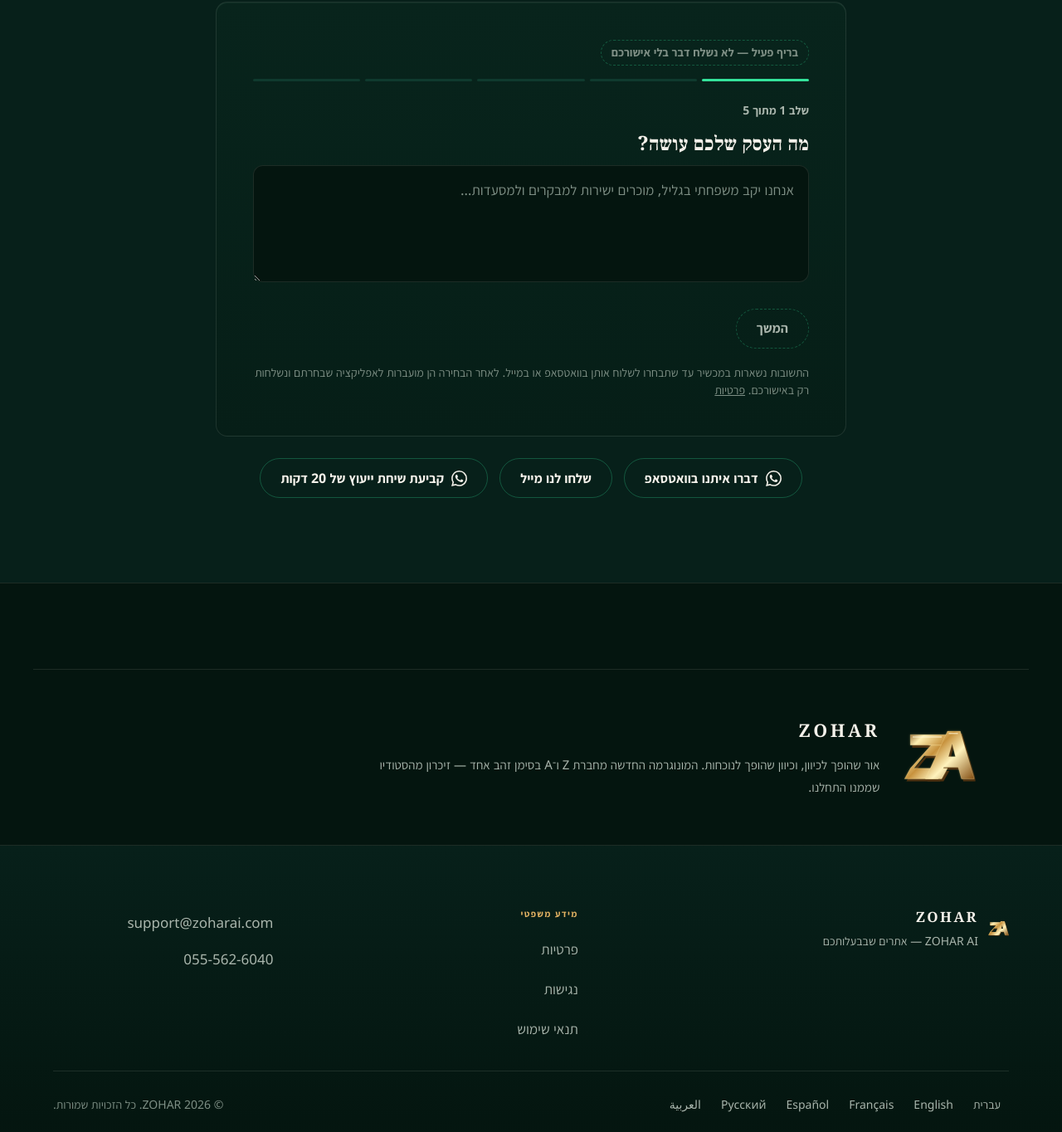
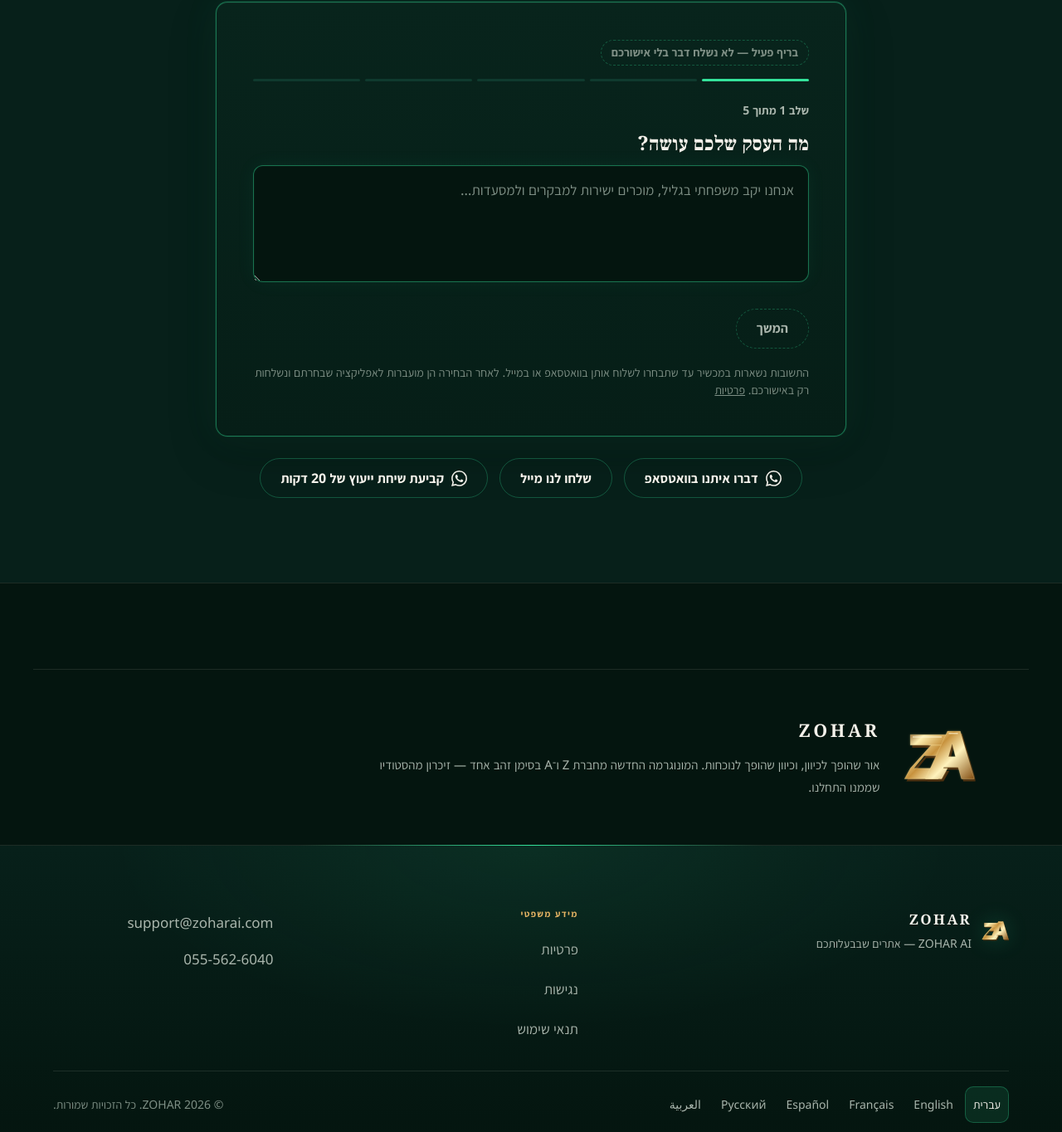
Before and after one commit to mplus770-ui/marketing-site, an Eleventy site: page src/home.njk in a window 1280 px wide. Shown: the part 7936-9300 px from the top of the page at 83% size. Built offline with nearby package versions, Linux system fonts and the light colour scheme; Eleventy itself is replaced by a stand-in of ours; files that its build step writes are made by us from their sources.

Commit message:
polish(hero): brighten portfolio film and conversion surfaces

```diff
--- a/src/_includes/components/footer.njk
+++ b/src/_includes/components/footer.njk
@@ -18,7 +18,7 @@
     </div>
     <div class="foot-bottom">
       <nav class="foot-langs" aria-label="{{ strings.nav.language }}">
-        {% for l in locales %}{% if l.ready %}{% set localPage = l.buildPath ~ (pageSlug ~ '/' if pageSlug else '') %}<a href="{{ (l | absPageUrl(domains, pageSlug or '')) or localPage }}" lang="{{ l.code }}" hreflang="{{ l.hreflang }}">{{ l.endonym }}</a>{% endif %}{% endfor %}
+        {% for l in locales %}{% if l.ready %}{% set localPage = l.buildPath ~ (pageSlug ~ '/' if pageSlug else '') %}<a href="{{ (l | absPageUrl(domains, pageSlug or '')) or localPage }}" lang="{{ l.code }}" hreflang="{{ l.hreflang }}"{% if l.code == loc.code %} aria-current="page"{% endif %}>{{ l.endonym }}</a>{% endif %}{% endfor %}
       </nav>
       <p class="xs">© 2026 {{ site.brand }}. {{ strings.footer.rights }}</p>
     </div>
--- a/src/assets/gen/zohar.css
+++ b/src/assets/gen/zohar.css
@@ -360,7 +360,9 @@ body{font-family:var(--font-body),"Assistant Fallback";background:var(--z-canvas
 .faq p{padding-block-end:22px;font-size:var(--fs-sm);color:var(--z-text-mute);line-height:1.7;max-inline-size:44rem}
 
 /* ── brief ── */
-.brief{padding:clamp(26px,4vw,44px);max-inline-size:760px;margin-inline:auto}
+.brief{padding:clamp(26px,4vw,44px);max-inline-size:760px;margin-inline:auto;
+  border-color:rgba(52,227,155,.44);box-shadow:0 0 0 1px rgba(52,227,155,.08),
+    0 18px 60px rgba(0,0,0,.2),0 0 46px rgba(52,227,155,.07),var(--z-inset-hi)}
 .prog{display:flex;gap:6px;margin-block-end:22px}
 .prog i{block-size:3px;flex:1;border-radius:2px;background:var(--z-surface-3);display:block}
 .prog i[data-active="true"]{background:var(--z-action-400)}
@@ -368,10 +370,12 @@ body{font-family:var(--font-body),"Assistant Fallback";background:var(--z-canvas
 .brief-step legend{display:block;margin-block-end:10px;inline-size:100%}
 .brief label{display:block;margin-block-end:10px}
 .brief textarea{inline-size:100%;min-block-size:118px;background:var(--z-canvas);color:var(--z-text);
-  border:1px solid var(--z-border);border-radius:12px;padding:15px 17px;font-size:1.0625rem;
-  resize:vertical;line-height:1.6;-webkit-appearance:none;appearance:none}
+  border:1px solid rgba(52,227,155,.46);border-radius:12px;padding:15px 17px;font-size:1.0625rem;
+  box-shadow:inset 0 0 0 1px rgba(52,227,155,.035),0 0 24px rgba(52,227,155,.055);
+  resize:vertical;line-height:1.6;-webkit-appearance:none;appearance:none;transition:border-color .2s,box-shadow .2s}
 .brief textarea::placeholder{color:var(--z-text-faint)}
-.brief textarea:focus-visible{outline:2px solid var(--z-action-400);outline-offset:1px;border-color:transparent}
+.brief textarea:focus-visible{outline:2px solid var(--z-action-400);outline-offset:2px;
+  border-color:var(--z-action-400);box-shadow:0 0 0 4px rgba(52,227,155,.10),0 0 34px rgba(52,227,155,.12)}
 .brief textarea[aria-invalid="true"]{border-color:#E4B363}
 .err{display:none;color:var(--z-brass-400);font-size:var(--fs-xs);margin-block-start:10px}
 .err[data-show="1"]{display:block}
@@ -399,10 +403,14 @@ body{font-family:var(--font-body),"Assistant Fallback";background:var(--z-canvas
 
 /* ── footer ── */
 .foot{border-block-start:1px solid var(--z-border);padding-block:clamp(42px,6vw,72px) 28px;
-  background:linear-gradient(180deg,var(--z-surface-1),var(--z-canvas))}
+  background:radial-gradient(ellipse 58% 90% at 50% 0,rgba(52,227,155,.075),transparent 68%),
+    linear-gradient(180deg,var(--z-surface-1),var(--z-canvas));position:relative}
+.foot::before{content:"";position:absolute;inset-block-start:-1px;inset-inline:0;margin-inline:auto;
+  inline-size:min(560px,70vw);block-size:1.5px;background:linear-gradient(to right,transparent,var(--z-action-400),transparent)}
 .foot-in{display:grid;grid-template-columns:minmax(220px,1.2fr) minmax(220px,.8fr) minmax(180px,.7fr);
   gap:28px 5vw;align-items:start}
-.foot-brand{align-self:start}
+.foot-brand{align-self:start;padding-block-start:3px}
+.foot-brand svg{inline-size:34px;block-size:34px;filter:drop-shadow(0 0 12px rgba(52,227,155,.20))}
 .foot-legal{display:grid;align-content:start;gap:4px}
 .foot-legal::before{content:attr(aria-label);margin-block-end:7px;font-size:.7rem;font-weight:700;
   letter-spacing:.12em;text-transform:uppercase;color:var(--z-brass-400)}
@@ -416,6 +424,8 @@ body{font-family:var(--font-body),"Assistant Fallback";background:var(--z-canvas
   min-block-size:44px;min-inline-size:44px;justify-content:center;padding-inline:10px;border-radius:10px}
 .foot-langs a{color:var(--z-text-mute);text-decoration:none}
 .foot-langs a:hover{color:var(--z-text-hi);background:var(--z-surface-2)}
+.foot-langs a[aria-current="page"]{color:var(--z-text-hi);background:rgba(52,227,155,.10);
+  box-shadow:inset 0 0 0 1px rgba(52,227,155,.28)}
 @media(max-width:760px){
   .foot-in{grid-template-columns:1fr 1fr}
   .foot-brand{grid-column:1/-1}
--- a/src/styles/components.css
+++ b/src/styles/components.css
@@ -235,7 +235,9 @@
 .faq p{padding-block-end:22px;font-size:var(--fs-sm);color:var(--z-text-mute);line-height:1.7;max-inline-size:44rem}
 
 /* ── brief ── */
-.brief{padding:clamp(26px,4vw,44px);max-inline-size:760px;margin-inline:auto}
+.brief{padding:clamp(26px,4vw,44px);max-inline-size:760px;margin-inline:auto;
+  border-color:rgba(52,227,155,.44);box-shadow:0 0 0 1px rgba(52,227,155,.08),
+    0 18px 60px rgba(0,0,0,.2),0 0 46px rgba(52,227,155,.07),var(--z-inset-hi)}
 .prog{display:flex;gap:6px;margin-block-end:22px}
 .prog i{block-size:3px;flex:1;border-radius:2px;background:var(--z-surface-3);display:block}
 .prog i[data-active="true"]{background:var(--z-action-400)}
@@ -243,10 +245,12 @@
 .brief-step legend{display:block;margin-block-end:10px;inline-size:100%}
 .brief label{display:block;margin-block-end:10px}
 .brief textarea{inline-size:100%;min-block-size:118px;background:var(--z-canvas);color:var(--z-text);
-  border:1px solid var(--z-border);border-radius:12px;padding:15px 17px;font-size:1.0625rem;
-  resize:vertical;line-height:1.6;-webkit-appearance:none;appearance:none}
+  border:1px solid rgba(52,227,155,.46);border-radius:12px;padding:15px 17px;font-size:1.0625rem;
+  box-shadow:inset 0 0 0 1px rgba(52,227,155,.035),0 0 24px rgba(52,227,155,.055);
+  resize:vertical;line-height:1.6;-webkit-appearance:none;appearance:none;transition:border-color .2s,box-shadow .2s}
 .brief textarea::placeholder{color:var(--z-text-faint)}
-.brief textarea:focus-visible{outline:2px solid var(--z-action-400);outline-offset:1px;border-color:transparent}
+.brief textarea:focus-visible{outline:2px solid var(--z-action-400);outline-offset:2px;
+  border-color:var(--z-action-400);box-shadow:0 0 0 4px rgba(52,227,155,.10),0 0 34px rgba(52,227,155,.12)}
 .brief textarea[aria-invalid="true"]{border-color:#E4B363}
 .err{display:none;color:var(--z-brass-400);font-size:var(--fs-xs);margin-block-start:10px}
 .err[data-show="1"]{display:block}
@@ -274,10 +278,14 @@
 
 /* ── footer ── */
 .foot{border-block-start:1px solid var(--z-border);padding-block:clamp(42px,6vw,72px) 28px;
-  background:linear-gradient(180deg,var(--z-surface-1),var(--z-canvas))}
+  background:radial-gradient(ellipse 58% 90% at 50% 0,rgba(52,227,155,.075),transparent 68%),
+    linear-gradient(180deg,var(--z-surface-1),var(--z-canvas));position:relative}
+.foot::before{content:"";position:absolute;inset-block-start:-1px;inset-inline:0;margin-inline:auto;
+  inline-size:min(560px,70vw);block-size:1.5px;background:linear-gradient(to right,transparent,var(--z-action-400),transparent)}
 .foot-in{display:grid;grid-template-columns:minmax(220px,1.2fr) minmax(220px,.8fr) minmax(180px,.7fr);
   gap:28px 5vw;align-items:start}
-.foot-brand{align-self:start}
+.foot-brand{align-self:start;padding-block-start:3px}
+.foot-brand svg{inline-size:34px;block-size:34px;filter:drop-shadow(0 0 12px rgba(52,227,155,.20))}
 .foot-legal{display:grid;align-content:start;gap:4px}
 .foot-legal::before{content:attr(aria-label);margin-block-end:7px;font-size:.7rem;font-weight:700;
   letter-spacing:.12em;text-transform:uppercase;color:var(--z-brass-400)}
@@ -291,6 +299,8 @@
   min-block-size:44px;min-inline-size:44px;justify-content:center;padding-inline:10px;border-radius:10px}
 .foot-langs a{color:var(--z-text-mute);text-decoration:none}
 .foot-langs a:hover{color:var(--z-text-hi);background:var(--z-surface-2)}
+.foot-langs a[aria-current="page"]{color:var(--z-text-hi);background:rgba(52,227,155,.10);
+  box-shadow:inset 0 0 0 1px rgba(52,227,155,.28)}
 @media(max-width:760px){
   .foot-in{grid-template-columns:1fr 1fr}
   .foot-brand{grid-column:1/-1}
```
Also changed, not shown: tools/hero-film/polish-mobile.mjs (+11 -9 lines), 4 other files.
